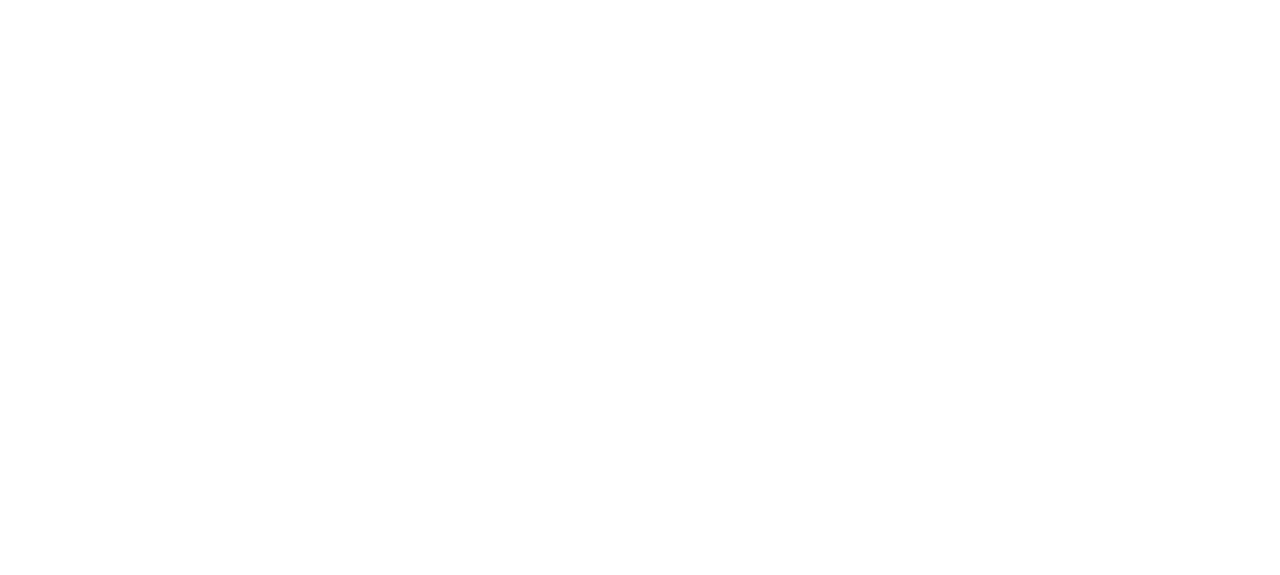
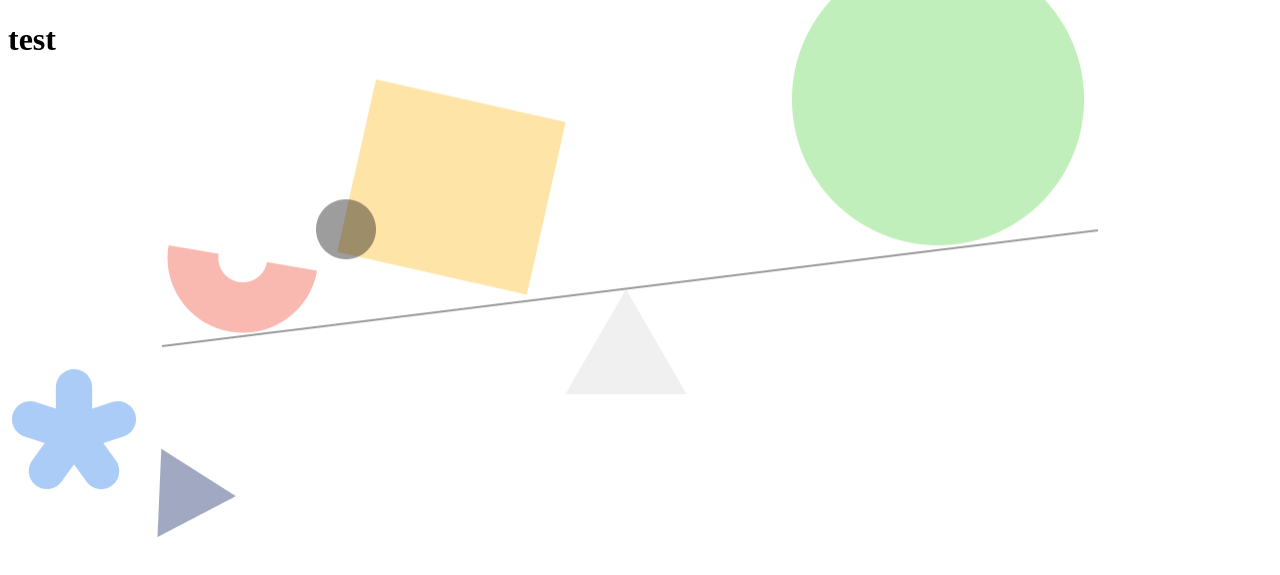
Before and after one commit to brendareyes-techprep/take_home_assignment, a website: page index.html in a window 1280 px wide. Drawn offline with Linux system fonts and the light colour scheme.

Commit message:
starting on background

```diff
--- a/index.html
+++ b/index.html
@@ -3,8 +3,9 @@
 <head>
     <meta charset="UTF-8">
     <title>Take Home Assignment</title>
+    <link rel="stylesheet" href="styles.css">
 </head>
 <body>
-
+ <h1> test </h1>
 </body>
 </html>
--- /dev/null
+++ b/styles.css
@@ -0,0 +1,7 @@
+body {
+    background-image: url(assets/illustration.png);
+    background-color: white;
+    background-position: right bottom;
+    background-repeat: no-repeat;
+    height: 550px;
+}
```
